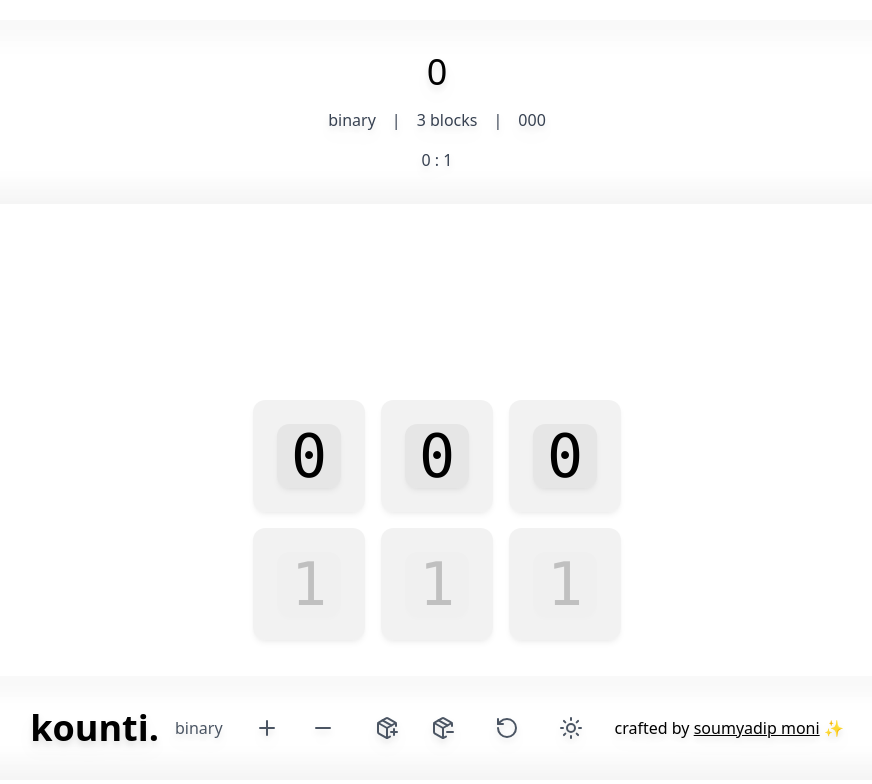
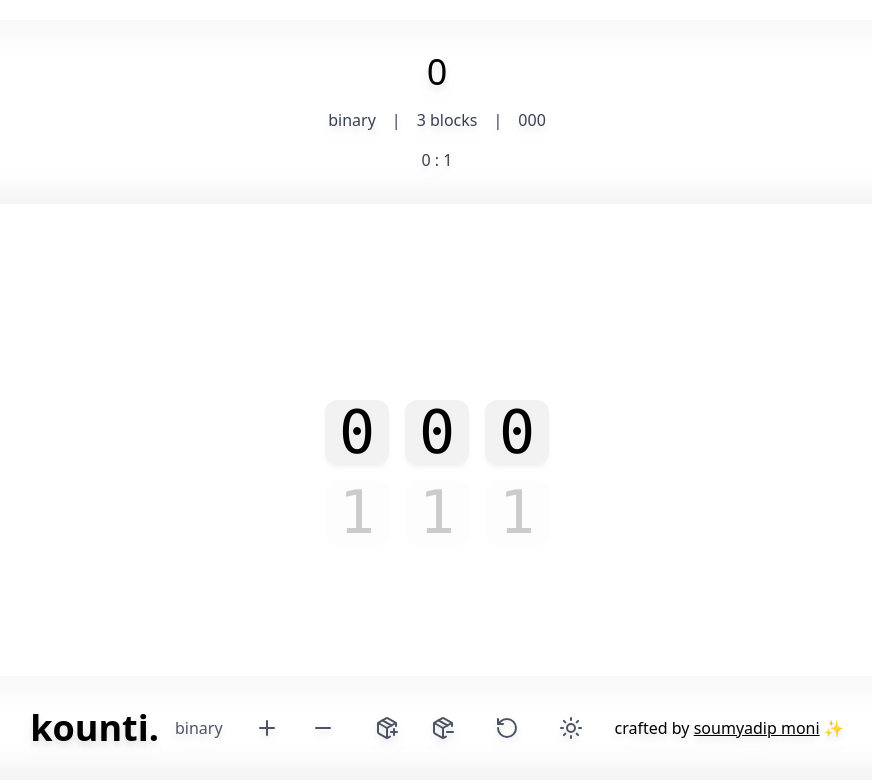
Before and after one commit to AvaterClasher/kounti, a Next.js app: page / in a window 1280 px wide. Shown: the top 784 px of the page, without its empty margins (203-1075 px from the left). Built offline with nearby package versions, Linux system fonts and the light colour scheme; no server answers.

Commit message:
feat: fixed the block shifting up in desktop

```diff
--- a/src/app/_components/Block.tsx
+++ b/src/app/_components/Block.tsx
@@ -13,12 +13,12 @@ export const hexaMap: Record<number, string> = {
 };
 
 interface BlockProps {
+  value: number;
   rangeIndex: number;
-  value: number;
 }
 
 export const Block = ({ value, rangeIndex }: BlockProps) => {
-  const [counterState, _] = useCounterState();
+  const [counterState] = useCounterState();
   function computeHexaDisplay(value: number): string {
     let returnValue: string | undefined;
     if (value < 10) {
@@ -30,7 +30,6 @@ export const Block = ({ value, rangeIndex }: BlockProps) => {
   }
 
   return (
-    <div className="flex h-16 w-16 items-center justify-center rounded-xl bg-black/5 shadow-md shadow-black/5 dark:bg-white/5 dark:shadow-white/5 lg:h-28 lg:w-28">
     <div
       data-active={value === counterState.currentIndexes[rangeIndex]}
       className="flex h-16 w-16 items-center justify-center rounded-xl bg-black/5 shadow-md shadow-black/5 data-[active=false]:opacity-20 dark:bg-white/5 dark:shadow-white/5"
@@ -41,6 +40,5 @@ export const Block = ({ value, rangeIndex }: BlockProps) => {
           : value}
       </span>
     </div>
-    </div>
   );
 };
```
Lines whose indentation alone changed are shown as unchanged.
